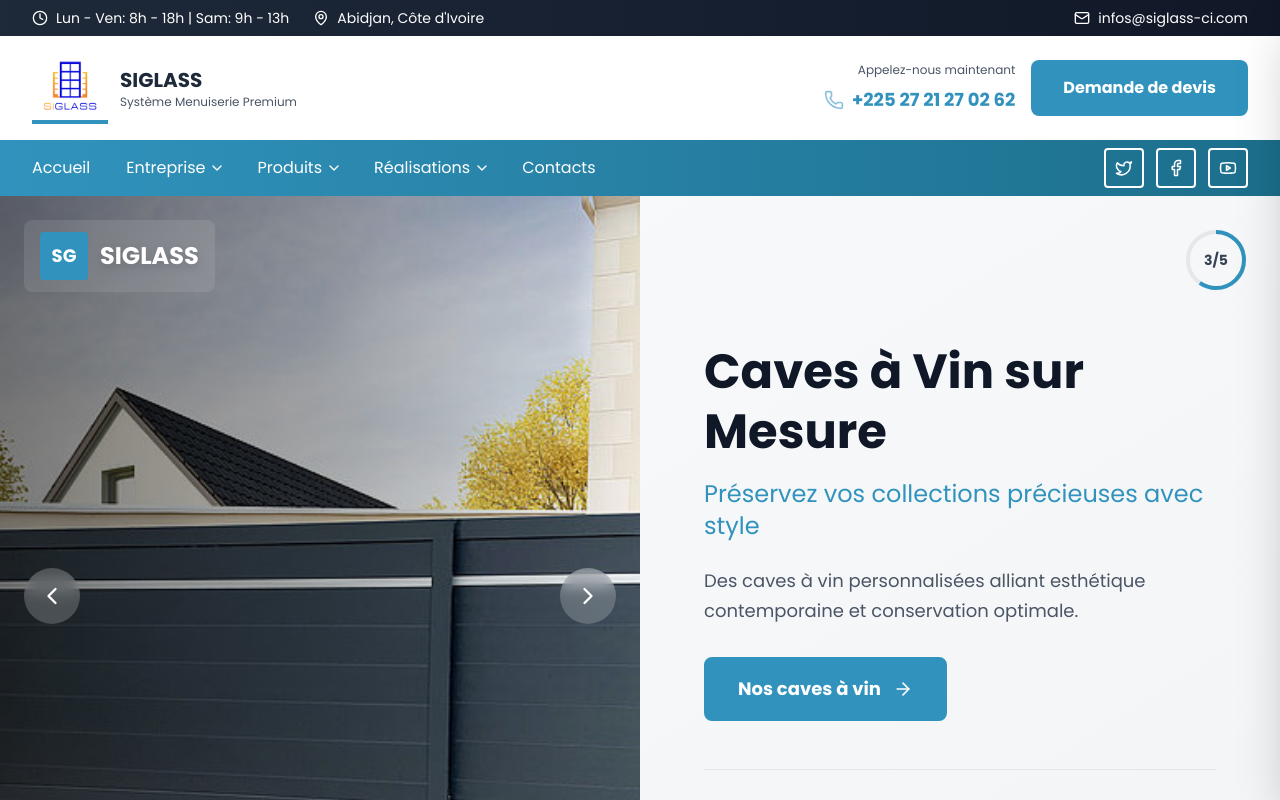
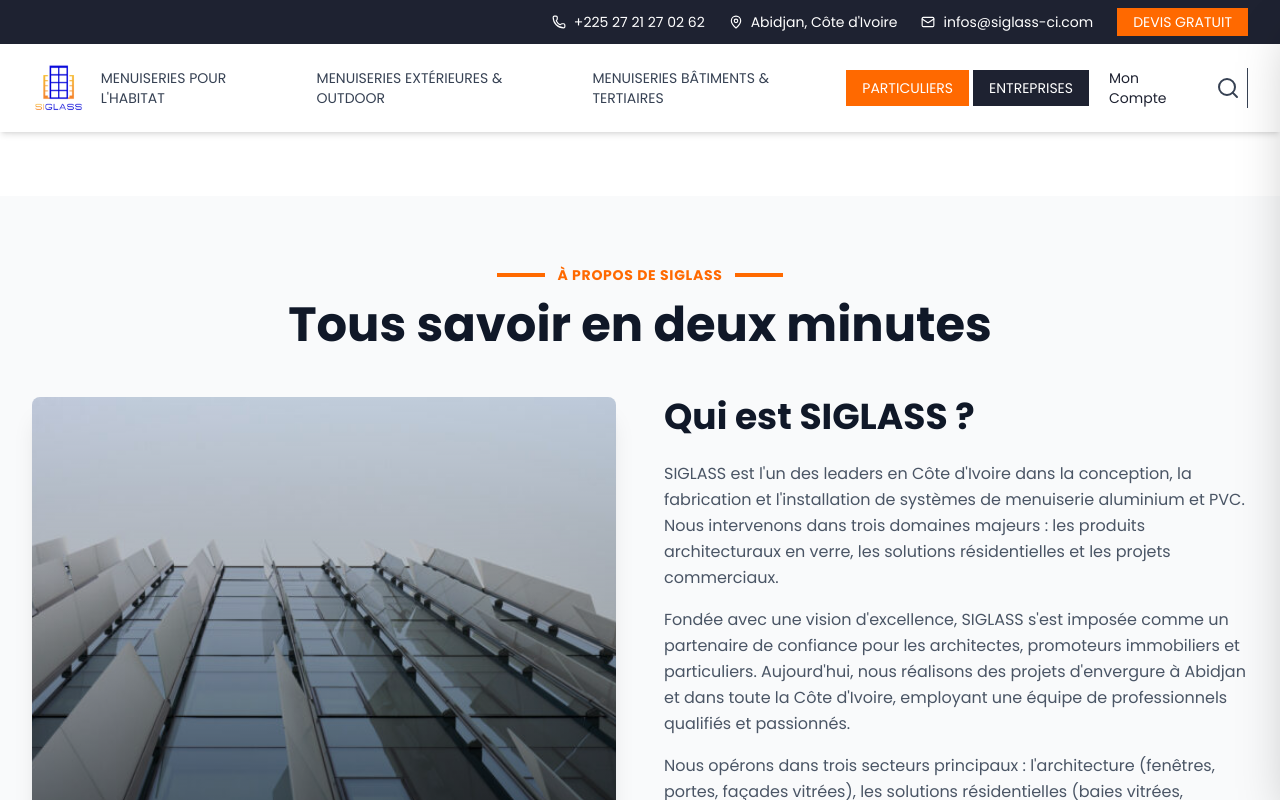
Before and after one commit to hadoukone0102/kone_hadou_page, a Next.js app: page / in a window 1280 px wide. Shown: the top 800 px of the page. Built offline with nearby package versions, Linux system fonts and the light colour scheme.

Commit message:
header et top-bar terminé

```diff
--- a/src/app/globals.css
+++ b/src/app/globals.css
@@ -1,9 +1,10 @@
 @import "tailwindcss";
 
 :root {
-  --background: #ffffff;
-  --foreground: #ffffff;
-  --primary: #3193bd;
+  --background: #ffffffc1;
+  --foreground: #ffffffcd;
+  --primary: #1e2231;
+  --secondary: #ff6900;
 ;
 }
 
@@ -13,13 +14,15 @@
   --font-sans: var(--font-geist-sans);
   --font-mono: var(--font-geist-mono);
   --color-primary: var(--primary);
+  --color-secondary: var(--secondary);
 }
 
 @media (prefers-color-scheme: dark) {
   :root {
-    --background: white;
-    --foreground: #ededed;
-    --primary: #3193bd;
+    --background: rgba(255, 255, 255, 0.855);
+    --foreground: #ededede1;
+    --primary: #1e2231;
+    --secondary: #ff6900;
   }
 }
 
--- /dev/null
+++ b/src/features/Home/components/headers/top-bar.tsx
@@ -0,0 +1,36 @@
+import {Phone, Mail, MapPin } from 'lucide-react';
+
+type HeadProps = {
+    onDevisClick?: () => void;
+}
+
+export default function TopBar ({onDevisClick}:HeadProps){
+    return (
+        <div className="bg-primary text-white py-2 ">
+            <div className=" mx-auto px-4 sm:px-6 lg:px-8">
+                <div className="flex justify-end items-center text-sm">
+                    <div className="flex items-center gap-6">
+                        <a href="tel:+22527212702 62" className="flex items-center gap-2 hover:text-[#3193bd] transition-colors">
+                            <Phone size={14} />
+                            <span>+225 27 21 27 02 62</span>
+                        </a>
+                        <span className="flex items-center gap-2">
+                            <MapPin size={14} />
+                            Abidjan, Côte d'Ivoire
+                        </span>
+                        <a href="mailto:infos@siglass-ci.com" className="flex items-center gap-2 hover:text-[#3193bd] transition-colors">
+                            <Mail size={14} />
+                            <span>infos@siglass-ci.com</span>
+                        </a>
+                        <button
+                            onClick={onDevisClick}
+                            className="bg-secondary hover:bg-secondary/100 px-4 py-1 text-sm font-medium transition-colors"
+                        >
+                            DEVIS GRATUIT
+                        </button>
+                    </div>
+                </div>
+            </div>
+        </div>
+    )
+}
--- /dev/null
+++ b/src/features/Home/constants/index.ts
@@ -0,0 +1,15 @@
+export type menu ={
+    label:string;
+    href:string;
+    highlight?:boolean;
+    btn?:boolean;
+    login?:boolean;
+}
+export const menuItems: menu [] = [
+    { label: 'MENUISERIES POUR L\'HABITAT', href: '#' },
+    { label: 'MENUISERIES EXTÉRIEURES & OUTDOOR', href: '#' },
+    { label: 'MENUISERIES BÂTIMENTS & TERTIAIRES', href: '#' },
+    { label: 'PARTICULIERS', href: '#', highlight: true },
+    { label: 'ENTREPRISES', href: '#', highlight: false, btn:true },
+    { label: 'Mon Compte', href: '#', login:true},
+];
--- a/src/features/Home/views/header.tsx
+++ b/src/features/Home/views/header.tsx
@@ -1,178 +1,161 @@
 "use client";
-import { useState, useEffect } from 'react';
-import { Phone, Mail, MapPin, Clock, Twitter, Facebook, Youtube, ChevronDown, ArrowUp } from 'lucide-react';
-
+import { useState } from 'react';
+import { Search, X,Menu } from 'lucide-react';
+import TopBar from '../components/headers/top-bar';
 import Image from "next/image";
+import { menuItems } from '../constants';
 
 type HeaderProps = {
-    className?: string;
-    onMenuHover?: (menu: string | null) => void;
     onDevisClick?: () => void;
 }
 
-export default function Header({ className, onMenuHover,onDevisClick }: HeaderProps) {
-    const [scrolled, setScrolled] = useState(false);
-    const [showScrollTop, setShowScrollTop] = useState(false);
+export default function Header({ onDevisClick }: HeaderProps) {
+    const [searchOpen, setSearchOpen] = useState(false);
+    const [searchQuery, setSearchQuery] = useState('');
+    const [mobileMenuOpen, setMobileMenuOpen] = useState(false);
 
-    useEffect(() => {
-        const handleScroll = () => {
-            const isScrolled = window.scrollY > 100;
-            setScrolled(isScrolled);
-            setShowScrollTop(window.scrollY > 400);
-        };
-        window.addEventListener('scroll', handleScroll);
-        return () => window.removeEventListener('scroll', handleScroll);
-    }, []);
-
-    const scrollToTop = () => {
-        window.scrollTo({ top: 0, behavior: 'smooth' });
+    const handleSearch = (e: React.FormEvent) => {
+        e.preventDefault();
+        console.log('Recherche:', searchQuery);
+        // Ajoutez ici votre logique de recherche
     };
-
-    const menuItems = [
-        { label: 'Accueil', href: '#', hasDropdown: false },
-        { label: 'Entreprise', href: '#', hasDropdown: true, key: 'entreprise' },
-        { label: 'Produits', href: '#', hasDropdown: true, key: 'produits' },
-        { label: 'Réalisations', href: '#', hasDropdown: true, key: 'realisations' },
-        { label: 'Contacts', href: '#', hasDropdown: false }
-    ];
 
     return (
         <>
-            <header className={`${className} bg-white transition-all duration-300 ${scrolled ? 'shadow-lg' : 'shadow-sm'}`}>
-                <div className={`bg-gradient-to-r from-gray-800 to-gray-900 text-white transition-all duration-300 overflow-hidden ${
-                    scrolled ? 'max-h-0' : 'max-h-20'
-                }`}>
-                    <div className="max-w-7xl mx-auto px-4 sm:px-6 lg:px-8">
-                        <div className="flex justify-between items-center py-2 text-sm">
-                            <div className="flex items-center gap-6">
-                                <div className="flex items-center gap-2 hover:text-[#3193bd] transition-colors cursor-pointer">
-                                    <Clock size={16} />
-                                    <span>Lun - Ven: 8h - 18h | Sam: 9h - 13h</span>
+            {/* Top Bar - Contact Info */}
+            <div className='sticky top-0 z-200'>
+                <TopBar onDevisClick={onDevisClick} />
+                <header className="bg-white shadow-md ">
+                    <div className="mx-auto px-4 sm:px-6 lg:px-8">
+                        <div className="flex justify-between items-center py-4">
+                            <div className="flex items-center">
+                                <Image
+                                    src="/siglas.png"
+                                    alt="SIGLASS Logo"
+                                    width={150}
+                                    height={50}
+                                    className="h-12 w-auto"
+                                />
+                            </div>
+
+                            <nav className="hidden lg:flex items-center gap-1">
+                                {menuItems.map((item, idx) => (
+                                    <a
+                                        key={idx}
+                                        href={item.href}
+                                        className={`px-4 py-2 text-sm font-medium transition-colors ${
+                                            item.highlight
+                                                ? 'bg-orange-500 text-white hover:bg-orange-600'
+                                                : item.btn
+                                                ? "bg-primary text-white"
+                                                : item.login
+                                                ? "text-underline text-primary"
+                                                : 'text-gray-700 hover:text-[#3193bd]'
+                                        }`}
+                                    >
+                                        {item.label}
+                                    </a>
+                                ))}
+                            </nav>
+
+                            <button
+                                onClick={() => setSearchOpen(true)}
+                                className="border-r w-10 h-10 flex items-center justify-center text-gray-700 hover:text-[#3193bd] transition-colors"
+                                aria-label="Rechercher"
+                            >
+                                <Search size={24} />
+                            </button>
+
+                            <button
+                                onClick={() => setMobileMenuOpen(!mobileMenuOpen)}
+                                className="lg:hidden w-10 h-10 flex items-center justify-center text-gray-700"
+                                aria-label="Menu"
+                            >
+                                <Menu size={24} />
+                            </button>
+                        </div>
+
+                        {mobileMenuOpen && (
+                            <nav className="lg:hidden py-4 border-t border-gray-200">
+                                {menuItems.map((item, idx) => (
+                                    <a
+                                        key={idx}
+                                        href={item.href}
+                                        className={`block px-4 py-3 text-sm font-medium ${
+                                            item.highlight
+                                                ? 'bg-orange-500 text-white'
+                                                : 'text-gray-700 hover:bg-gray-100'
+                                        }`}
+                                    >
+                                        {item.label}
+                                    </a>
+                                ))}
+                            </nav>
+                        )}
+                    </div>
+                </header>
+            </div>
+            <div
+                className={`fixed inset-0 bg-white z-[100] transition-all duration-500 ${
+                    searchOpen
+                        ? 'opacity-100 visible'
+                        : 'opacity-0 invisible'
+                }`}
+            >
+                <div className="h-full flex flex-col">
+                    {/* Close Button */}
+                    <div className="flex justify-end pt-35 pr-35">
+                        <button
+                            onClick={() => setSearchOpen(false)}
+                            className="w-12 h-12 flex items-center justify-center text-gray-700 hover:text-[#3193bd] transition-colors"
+                            aria-label="Fermer"
+                        >
+                            <X size={32} />
+                        </button>
+                    </div>
+
+                    {/* Search Form */}
+                    <div className="flex-1 flex items-center justify-center px-4">
+                        <div className="w-full max-w-4xl">
+                            <h2 className="text-4xl md:text-5xl font-bold text-gray-900 mb-8 text-center">
+                                Que recherchez-vous ?
+                            </h2>
+                            <div className="relative">
+                                <input
+                                    type="text"
+                                    value={searchQuery}
+                                    onChange={(e) => setSearchQuery(e.target.value)}
+                                    placeholder="Rechercher..."
+                                    className="w-full px-6 py-6 text-2xl border-b-4 border-[#3193bd] focus:outline-none focus:border-[#2778a0] transition-colors"
+                                    autoFocus
+                                />
+                                <button
+                                    onClick={handleSearch}
+                                    className="absolute right-4 top-1/2 -translate-y-1/2 text-[#3193bd] hover:text-[#2778a0] transition-colors"
+                                >
+                                    <Search size={32} />
+                                </button>
+                            </div>
+
+                            {/* Suggestions */}
+                            <div className="mt-12">
+                                <p className="text-gray-600 mb-4">Suggestions populaires :</p>
+                                <div className="flex flex-wrap gap-3">
+                                    {['Fenêtres aluminium', 'Portes coulissantes', 'Baies vitrées', 'Parois de douche', 'Vérandas'].map((suggestion) => (
+                                        <button
+                                            key={suggestion}
+                                            onClick={() => setSearchQuery(suggestion)}
+                                            className="px-4 py-2 bg-gray-100 hover:bg-[#3193bd] hover:text-white rounded-full text-sm transition-colors"
+                                        >
+                                            {suggestion}
+                                        </button>
+                                    ))}
                                 </div>
-                                <div className="flex items-center gap-2 hover:text-[#3193bd] transition-colors cursor-pointer">
-                                    <MapPin size={16} />
-                                    <span>Abidjan, Côte d&apos;Ivoire</span>
-                                </div>
-                            </div>
-                            <div className="flex items-center gap-4">
-                                <a href="mailto:infos@siglass-ci.com" className="flex items-center gap-2 hover:text-[#3193bd] transition-colors">
-                                    <Mail size={16} />
-                                    <span>infos@siglass-ci.com</span>
-                                </a>
                             </div>
                         </div>
                     </div>
                 </div>
-
-                <div className="bg-white">
-                    <div className="max-w-7xl mx-auto px-4 sm:px-6 lg:px-8">
-                        <div className={`flex justify-between items-center transition-all duration-300 ${
-                            scrolled ? 'py-3' : 'py-4'
-                        }`}>
-                            {/* Logo */}
-                            <div className="flex items-center group cursor-pointer">
-                                <div className={`relative p-2 border-b-4 border-[#3193bd] transition-all duration-300 group-hover:border-[#1c6f8c] ${
-                                    scrolled ? 'p-1' : 'p-2'
-                                }`}>
-                                    <Image
-                                        src="/siglas.png"
-                                        alt="Logo"
-                                        width={60}
-                                        height={60}
-                                    />
-                                </div>
-                                <div className={`ml-3 transition-all duration-300 ${scrolled ? 'hidden sm:block' : ''}`}>
-                                    <h1 className={`font-bold text-gray-800 transition-all ${scrolled ? 'text-lg' : 'text-xl'}`}>
-                                        SIGLASS
-                                    </h1>
-                                    <p className={`text-xs text-gray-600 ${scrolled ? 'hidden' : 'block'}`}>
-                                        Système Menuiserie Premium
-                                    </p>
-                                </div>
-                            </div>
-
-                            {scrolled && (
-                                <nav className="hidden md:block">
-                                    <ul className="flex space-x-6">
-                                        {menuItems.map((item, idx) => (
-                                            <li
-                                                key={idx}
-                                                onMouseEnter={() => item.hasDropdown && onMenuHover?.(item.key || null)}
-                                                onMouseLeave={() => onMenuHover?.(null)}
-                                            >
-                                                <a
-                                                    href={item.href}
-                                                    className="text-gray-700 hover:text-[#3193bd] transition-colors font-medium flex items-center gap-1 text-sm"
-                                                >
-                                                    {item.label}
-                                                    {item.hasDropdown && (
-                                                        <ChevronDown size={14} className="transition-transform duration-300" />
-                                                    )}
-                                                </a>
-                                            </li>
-                                        ))}
-                                    </ul>
-                                </nav>
-                            )}
-
-                            <div className="flex items-center gap-4">
-                                <div className={`flex items-center gap-2 transition-all duration-300 ${
-                                    scrolled ? '' : 'flex-col items-end'
-                                }`}>
-                                    {!scrolled && (
-                                        <p className="text-xs text-gray-600">Appelez-nous maintenant</p>
-                                    )}
-                                    <a
-                                        href="tel:+22527212702 62"
-                                        className={`font-bold text-[#3193bd] hover:text-[#1c6f8c] transition-colors flex items-center gap-2 ${
-                                            scrolled ? 'text-sm' : 'text-lg'
-                                        }`}
-                                    >
-                                        <Phone size={scrolled ? 16 : 20} className={!scrolled ? 'animate-pulse' : ''} />
-                                        <span className={scrolled ? 'hidden lg:inline' : ''}>+225 27 21 27 02 62</span>
-                                    </a>
-                                </div>
-
-                                <button className={`relative overflow-hidden group cursor-pointer bg-[#3193bd] text-white font-bold rounded-lg transition-all duration-300 hover:shadow-xl hover:-translate-y-1 ${
-                                    scrolled ? 'px-4 py-2 text-sm' : 'px-8 py-4'
-                                }`}
-                                onClick={onDevisClick}
-                                >
-                                    <span className="relative z-10">
-                                        {scrolled ? 'Devis' : 'Demande de devis'}
-                                    </span>
-                                    <div className="absolute inset-0 bg-gradient-to-r from-[#1c6f8c] to-[#3193bd] transform scale-x-0 group-hover:scale-x-100 transition-transform origin-left duration-300"></div>
-                                </button>
-
-                                {scrolled && (
-                                    <div className="hidden xl:flex gap-2 ml-2">
-                                        <a href="#" className="w-8 h-8 border-2 border-[#3193bd] rounded flex items-center justify-center text-[#3193bd] hover:bg-[#3193bd] hover:text-white transition-all duration-300">
-                                            <Twitter size={14} />
-                                        </a>
-                                        <a href="#" className="w-8 h-8 border-2 border-[#3193bd] rounded flex items-center justify-center text-[#3193bd] hover:bg-[#3193bd] hover:text-white transition-all duration-300">
-                                            <Facebook size={14} />
-                                        </a>
-                                        <a href="#" className="w-8 h-8 border-2 border-[#3193bd] rounded flex items-center justify-center text-[#3193bd] hover:bg-[#3193bd] hover:text-white transition-all duration-300">
-                                            <Youtube size={14} />
-                                        </a>
-                                    </div>
-                                )}
-                            </div>
-                        </div>
-                    </div>
-                </div>
-            </header>
-
-            {/* Bouton Scroll to Top */}
-            <button
-                onClick={scrollToTop}
-                className={`fixed right-6 bottom-6 z-50 bg-[#3193bd] text-white p-3 rounded-full shadow-lg hover:bg-[#1c6f8c] transition-all duration-300 hover:scale-110 ${
-                    showScrollTop ? 'opacity-100 translate-y-0' : 'opacity-0 translate-y-10 pointer-events-none'
-                }`}
-                aria-label="Retour en haut"
-            >
-                <ArrowUp size={24} />
-            </button>
+            </div>
         </>
     );
 }
--- a/src/features/Home/views/home-page.tsx
+++ b/src/features/Home/views/home-page.tsx
@@ -3,37 +3,33 @@
 import ContentPage from "@/features/Contents/views/content-page";
 import Footer from "./footer";
 import Header from "./header";
-import Navigation from "./navigation";
-import LandingPage from "./landing-page";
 import { useState } from "react";
 import DevisDrawer from "@/features/drawers/devis-drawer";
 
 export default function Home_Page(){
-    const [activeMenu, setActiveMenu] = useState<string | null>(null);
     const [drawerOpen, setDrawerOpen] = useState(false);
-    console.log(activeMenu);
     return (
         <div className="flex flex-col gap-0 px-0 m-0">
-            {/****************Header Page**************************** */}
+            {/*************************Header Page**************************** */}
             <Header
-                className="sticky top-0 left-0 right-0 z-50"
-                onMenuHover={setActiveMenu}
                 onDevisClick={() => setDrawerOpen(true)}
             />
-            <Navigation onMenuChange={setActiveMenu} />
+            {/* <ScrollingBanner /> */}
+
+            {/* <Navigation onMenuChange={setActiveMenu} /> */}
             {/* Drawer de devis */}
             <DevisDrawer
                 isOpen={drawerOpen}
                 onClose={() => setDrawerOpen(false)}
             />
-            <LandingPage/>
-            {/****************Body Page**************************** */}
+            {/* <LandingPage/> */}
+            {/****************************Body Page**************************** */}
             <main className="flex-grow">
                 <div className="w-full py-16">
                     <ContentPage />
                 </div>
             </main>
-            {/****************Footer Page**************************** */}
+            {/****************************Footer Page**************************** */}
             <Footer/>
         </div>
     )
--- a/src/features/drawers/devis-drawer.tsx
+++ b/src/features/drawers/devis-drawer.tsx
@@ -70,7 +70,7 @@ export default function DevisDrawer({ isOpen, onClose }: DevisDrawerProps) {
         <>
             {/* Overlay du drawer */}
             <div
-                className={`fixed inset-0 bg-black/50 backdrop-blur-sm z-[60] transition-opacity duration-300 ${
+                className={`fixed inset-0 bg-black/50 backdrop-blur-sm z-60 transition-opacity duration-300 ${
                     isOpen ? 'opacity-100' : 'opacity-0 pointer-events-none'
                 }`}
                 onClick={handleOverlayClick}
@@ -78,7 +78,7 @@ export default function DevisDrawer({ isOpen, onClose }: DevisDrawerProps) {
 
             {/* Drawer - Formulaire de devis */}
             <div
-                className={`fixed top-0 right-0 h-full w-full sm:w-[90%] md:w-[50%] bg-white shadow-2xl z-[70] transform transition-transform duration-500 ease-in-out overflow-y-auto ${
+                className={`fixed top-0 right-0 h-full w-full sm:w-[90%] md:w-[50%] bg-white shadow-2xl z-[200] transform transition-transform duration-500 ease-in-out overflow-y-auto ${
                     isOpen ? 'translate-x-0' : 'translate-x-full'
                 }`}
             >
```
